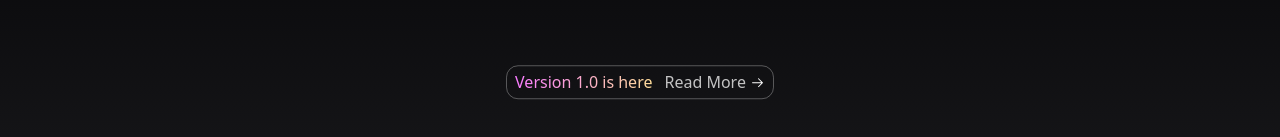
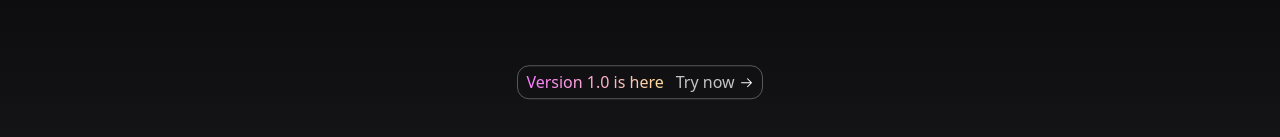
Before and after one commit to pradyutnair/spencer, a Next.js app: page / in a window 1280 px wide. Shown: the part 167-304 px from the top of the page. Built offline with nearby package versions, Linux system fonts and the light colour scheme.

Commit message:
Rename hero text

```diff
--- a/components/HeroScroll.tsx
+++ b/components/HeroScroll.tsx
@@ -50,7 +50,11 @@ export function HeroScrollDemo() {
                   Version 1.0 is here
                 </span>
                 <span className="inline-flex items-center justify-center gap-1">
-                  <span className="opacity-75">Read More</span>
+                  <span
+                    onClick={() => window.open('/dashboard', '_blank')}
+                    className="opacity-75">
+                    Try now
+                  </span>
                   <ArrowRightIcon />
                 </span>
               </a>
```
